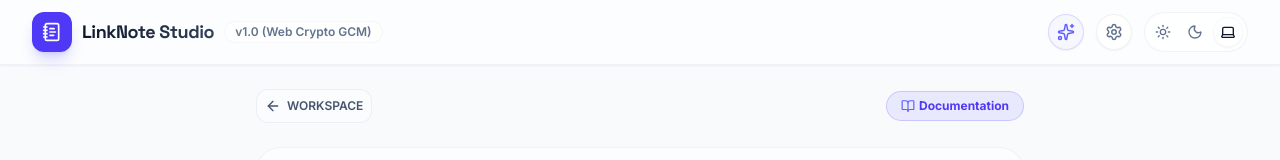
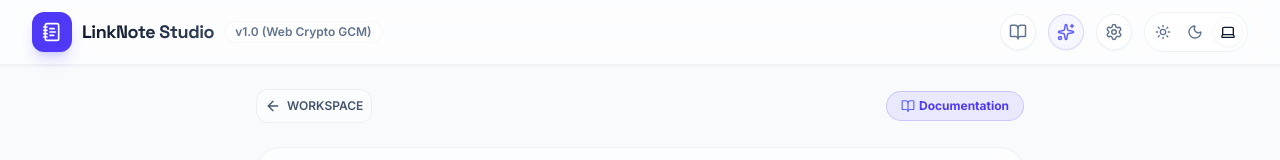
Before and after one commit to lasithadilshan/linknote-studio, a React (Vite) app: page /#/about in a window 1280 px wide. Shown: the top 160 px of the page. Built offline with nearby package versions, Linux system fonts and the light colour scheme.

Commit message:
feat: add about page link and improve build process
- Add "About" link to AppLayout for better navigation
- Update relative paths in index.html for correct deployment
- Switch to `npm ci` in CI/CD pipeline for reproducible builds

```diff
--- a/index.html
+++ b/index.html
@@ -11,9 +11,9 @@
     <meta name="apple-mobile-web-app-status-bar-style" content="black-translucent" />
 
     <!-- PWA Web Manifest & App Icons -->
-    <link rel="manifest" href="/manifest.json" />
-    <link rel="icon" type="image/svg+xml" href="/icon.svg" />
-    <link rel="apple-touch-icon" href="/icon.svg" />
+    <link rel="manifest" href="./manifest.json" />
+    <link rel="icon" type="image/svg+xml" href="./icon.svg" />
+    <link rel="apple-touch-icon" href="./icon.svg" />
   </head>
   <body>
     <div id="root"></div>
--- a/src/components/AppLayout.tsx
+++ b/src/components/AppLayout.tsx
@@ -5,7 +5,7 @@
 
 import React, { useState } from 'react';
 import { ThemeToggle } from './ThemeToggle';
-import { NotebookText, Download, FileJson, X, Settings, Sparkles } from 'lucide-react';
+import { NotebookText, Download, FileJson, X, Settings, Sparkles, BookOpen } from 'lucide-react';
 import { Link } from 'react-router-dom';
 import { ImportExportPanel } from './ImportExportPanel';
 import { AnimatePresence, motion } from 'motion/react';
@@ -42,6 +42,13 @@ export function AppLayout({ children, onRefreshNotes }: AppLayoutProps) {
           </div>
 
           <div className="flex items-center gap-3">
+            <Link
+              to="/about"
+              className="p-2 border border-slate-200/60 dark:border-white/10 bg-white/40 dark:bg-white/5 hover:bg-white/60 dark:hover:bg-white/10 backdrop-blur-xs rounded-full text-slate-500 dark:text-slate-400 hover:text-slate-800 dark:hover:text-slate-200 transition-all cursor-pointer shadow-xs"
+              title="About & Documentation"
+            >
+              <BookOpen className="h-4.5 w-4.5" />
+            </Link>
             <Link
               to="/settings"
               className="p-2 border border-indigo-500/20 dark:border-indigo-400/20 bg-indigo-500/5 hover:bg-indigo-500/10 backdrop-blur-xs rounded-full text-indigo-500 dark:text-indigo-400 hover:text-indigo-600 dark:hover:text-indigo-300 transition-all cursor-pointer shadow-xs"
```
